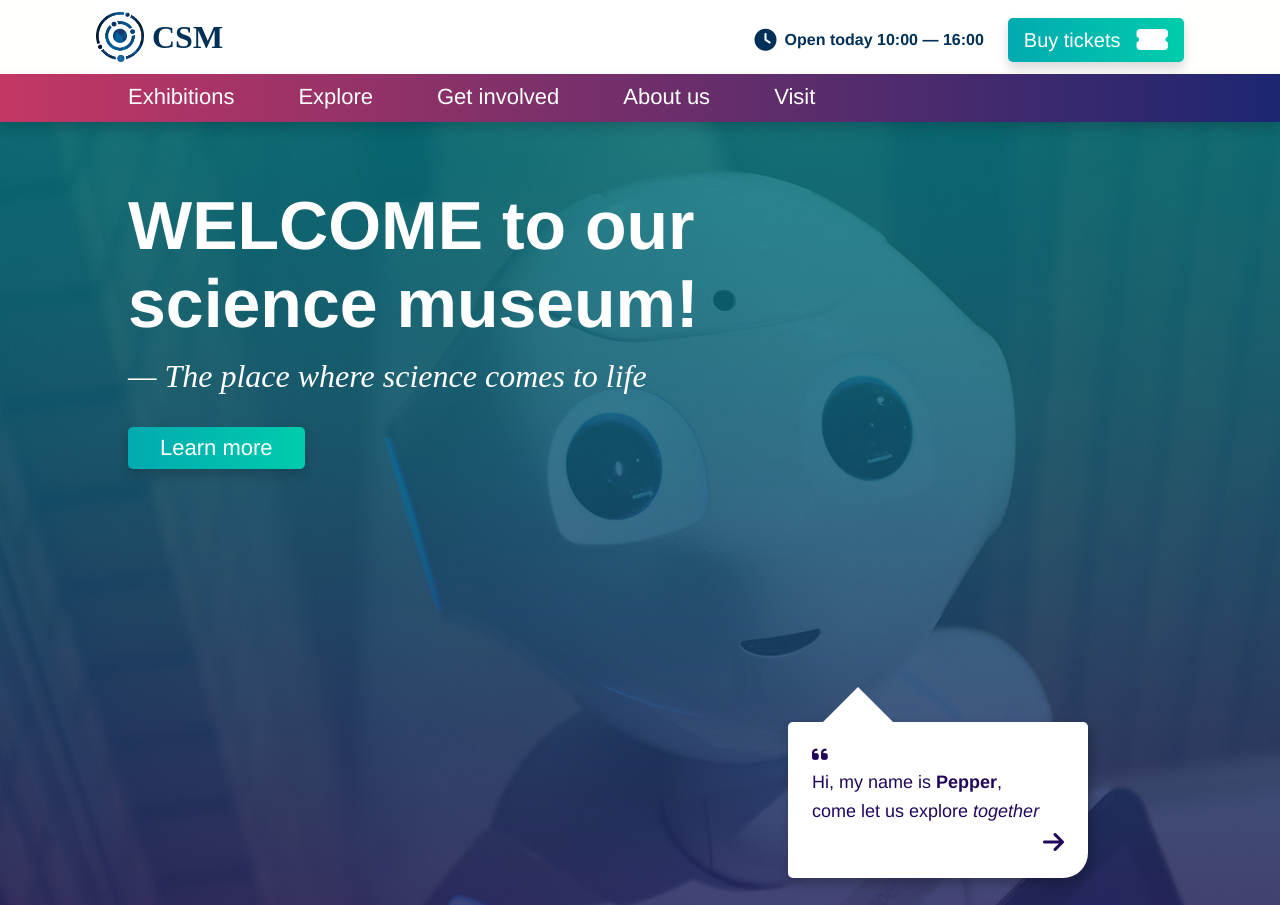
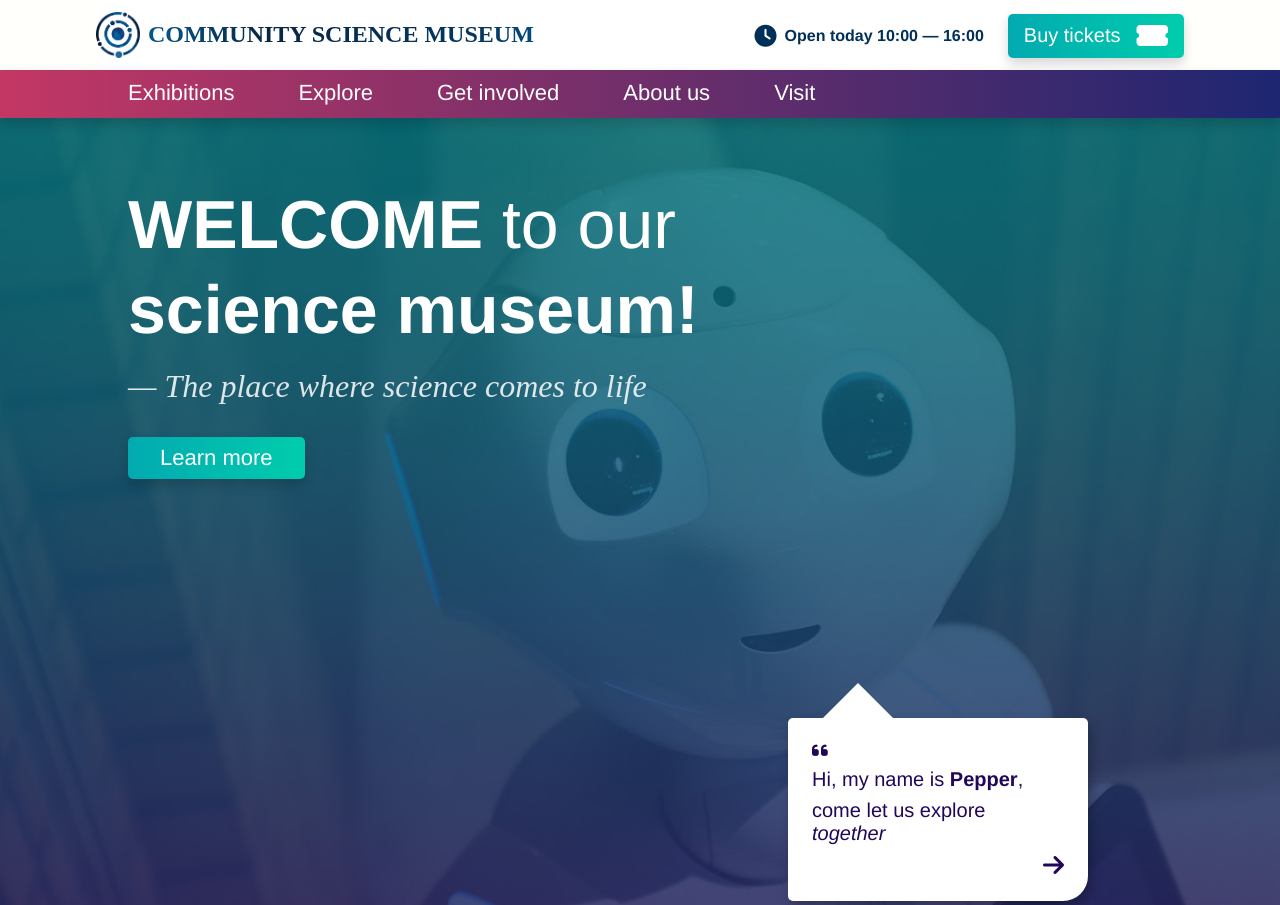
Before and after one commit to 7oiden/community-science-museum-sp1, a plain HTML site: page index.html in a window 1280 px wide. Shown: the top 905 px of the page. Drawn offline with Linux system fonts and the light colour scheme; a web font is replaced by a local one.

Commit message:
logo improved

```diff
--- a/index.html
+++ b/index.html
@@ -28,7 +28,8 @@
           <div class="logo">
             <img src="images/cms-logo-new.png" alt="Community Science Museum logo" />
           </div>
-          <span class="logo-text">CSM</span>
+          <span class="logo-text">Community Science Museum</span>
+          <span class="logo-text-mobile">CSM</span>
         </a>
         <div class="header-content-wrapper">
           <div class="time-wrapper">
@@ -107,7 +108,8 @@
       <div class="hero-container">
         <div class="hero-content">
           <hgroup>
-            <h1 class="hero-heading">WELCOME to our science museum!</h1>
+            <h1 class="hero-heading"><strong class="hero-heading-bold">WELCOME</strong> to our <span
+                class="hero-heading-bold">science museum!</span></h1>
             <h2 class="hero-sub-heading">— The place where science comes to life</h2>
           </hgroup>
           <a href="https://www.ticketmaster.com/" class="button hero-button">
@@ -318,7 +320,7 @@
         <section class="newsletter-section">
           <label class="newsletter-label" for="newsletter">
             Sign up to our <em>newsletter</em> and be the first to know about our
-            exciting <em>new stuff</em>:
+            exciting new stuff:
           </label>
           <div class="newsletter-success">
             Welcome! Please check your inbox
--- a/styles/in_common.css
+++ b/styles/in_common.css
@@ -31,10 +31,6 @@ body {
 main {
   background-color: var(--body-bg);
 }
-
-/* hr {
-  width: 100%;
-} */
 
 .fa {
   color: var(--light-text-col);
@@ -99,7 +95,6 @@ a {
   position: relative;
   width: 100%;
   background-image: linear-gradient(to right, #C33764 0%, #1D2671 100%);
-  /* background-image: linear-gradient(to right, #02AAB0 0%, #00CDAC 100%); */
   color: #fff;
   font-family: var(--main-heading);
   font-size: 1.5rem;
@@ -117,11 +112,6 @@ a {
   flex-direction: column;
   gap: 1rem;
 }
-
-/* form {
-  width: 85%;
-  margin: 0 auto;
-} */
 
 .modal-text {
   font-size: 1rem;
@@ -208,29 +198,20 @@ header {
   gap: 0.5rem;
 }
 
-.logo-text {
+.logo-text, .logo-text-mobile {
+  background: linear-gradient(90deg, rgba(3,88,140,1) 0%, rgba(7,38,68,1) 31%, rgba(5,57,97,1) 88%, rgba(2,75,125,1) 100%);
+  background-clip: text;
+  -webkit-text-fill-color: transparent;
   font-family: var(--logo-text);
   font-weight: bold;
   font-size: 2rem;
-  color: var(--dark-blue);
 }
 
-/* .header-search-form {
-  display: flex;
+.logo-text {
+  display: none;
+  font-size: 1.5rem;
+  text-transform: uppercase;
 }
-
-.header-search-form input {
-  padding: 0.5rem;
-  font-size: 1.125rem;
-} */
-
-/* .header-search-button {
-  border: none;
-  border-radius: 0 3px 3px 0;
-  cursor: pointer;
-  padding: 0.75rem;
-  background-color: var(--dark-blue);
-} */
 
 .time-wrapper {
   display: flex;
@@ -253,14 +234,14 @@ header {
 
 .logo {
   display: block;
-  width: 3rem;
+  width: 2.75rem;
   margin: 0;
   padding: 0;
 }
 
 .logo img {
   display: block;
-  width: 3rem;
+  width: 2.75rem;
 }
 
 .navbar {
@@ -270,7 +251,6 @@ header {
   padding: 0;
   margin: 0;
   background-image: linear-gradient(to right, #C33764 0%, #1D2671 100%);
-  /* background-image: linear-gradient(to right, #02AAB0 0%, #00CDAC 100%); */
   color: var(--content-bg);
   font-family: var(--link-text);
   font-size: 1.5rem;
@@ -291,7 +271,6 @@ header {
   outline: none;
   border-top: 2px solid transparent;
   border-bottom: 2px solid transparent;
-  /* margin-bottom: -2px; */
   padding: 0.5rem 2rem;
 }
 
@@ -304,7 +283,6 @@ header {
   transform: scaleX(0);
   transform-origin: center;
   transition: transform 0.3s;
-  /* top: -2px; */
 }
 
 .menu-link:hover {
@@ -460,10 +438,6 @@ ul li {
   display: none;
 }
 
-/* #success-message {
-  visibility: hidden;
-} */
-
 .fading-background {
   height: 100%;
   background-color: #00000099;
@@ -475,7 +449,6 @@ ul li {
   animation-name: animate-backdrop;
   animation-duration: 0.3s;
   animation-timing-function: ease-out;
-  /* top: 130px; */
 }
 
 .fb-show {
@@ -485,7 +458,6 @@ ul li {
 
 /* Main
 --------------------*/
-/* new code */
 .main-wrapper {
   width: 100%;
   background-color: var(--main-bg);
@@ -505,7 +477,6 @@ ul li {
 .header {
   color: var(--dark-text-col);
   margin-bottom: 2.5rem;
-  /* padding-right: 5%; */
 }
 
 .main-heading-wrapper {
@@ -535,21 +506,10 @@ ul li {
   font-family: var(--main-sub-heading);
   font-size: 1.125rem;
   font-weight: 600;
-  /* font-style: italic; */
   margin-top: 0.5rem;
   padding: 0.5rem 1rem;
   color: #C33764;
 }
-
-/* .heading-divider {
-  width: 100%;
-  height: 1px;
-  color: #C33764;
-  opacity: 0.5;
-  margin: 0;
-  padding: 0;
-  display: none;
-} */
 
 .cta-wrapper {
   display: flex;
@@ -578,7 +538,6 @@ ul li {
   font-family: var(--button-text);
   font-size: 1.125rem;
   display: inline-block;
-  /* align-self: center; */
   text-align: center;
   border: none;
   border-radius: 5px;
@@ -596,20 +555,10 @@ ul li {
   box-shadow: none;
 }
 
-
 .newsletter-wrapper {
   width: 100%;
   background-color: var(--dark-bg);
 }
-
-/* .blur {
-  position: absolute;
-  margin: 0 auto;
-  background-color: #ffffff80;
-  margin-bottom: 0;
-  position: relative;
-  bottom: 0;
-} */
 
 .newsletter-section {
   width: 90%;
@@ -636,20 +585,14 @@ ul li {
 #newsletter-input {
   flex: 3;
   font-size: 1rem;
-  /* border: 3px solid #0030574d; */
   border-radius: 0 7px 7px 0;
   padding: 0.75rem 1rem;
-  /* outline: none; */
 }
 
 .newsletter-label {
-  font-weight: bold;
+  /* font-weight: bold; */
   color: var(--text-highlight-col);
 }
-
-/* #newsletter-input:focus {
-  border-color: #02AAB0;
-} */
 
 #sign-up-button {
   position: absolute;
@@ -669,7 +612,7 @@ ul li {
 .newsletter-success {
   width: 100%;
   font-size: 1.125rem;
-  background-color: var(--success-color);
+  background-color: var(--success-bg);
   border: 2px solid var(--dark-green);
   border-radius: 5px;
   color: var(--light-text-col);
@@ -679,7 +622,6 @@ ul li {
 }
 
 .info-box {
-  /* background-color: var(--info-box-bg); */
   color: var(--dark-text-col);
   background: rgb(255,255,255);
   background: radial-gradient(circle, rgba(255,255,255,1) 0%, rgba(235,236,242,1) 100%);
@@ -692,11 +634,6 @@ ul li {
   margin: 0;
   padding: 0;
 }
-
-/* .info-box p {
-  font-size: 1rem;
-  color: var(--dark);
-} */
 
 .gallery-section {
   width: 100%;
@@ -726,7 +663,6 @@ ul li {
 footer {
   flex-shrink: 0;
   background-color: var(--footer-bg);
-
 }
 
 .footer-wrapper {
@@ -738,7 +674,6 @@ footer {
   color: #fff;
   padding-top: 2rem;
   padding-bottom: 2rem;
-
 }
 
 .footer-container ul {
@@ -776,7 +711,6 @@ footer {
   gap: 0.25rem;
   padding: 0;
   margin: 0;
-
 }
 
 .footer-links-list li {
@@ -847,10 +781,6 @@ footer {
     font-size: 1.5rem;
     text-align: center;
   }
-
-  /* .gallery-wrapper {
-    gap: 2rem;
-  } */
 }
 
 @media only screen and (min-width: 768px) {
@@ -891,18 +821,22 @@ footer {
   .image-box, .image-box img {
     border-radius: 5px;
   }
-
-  /* Footer
---------------------*/
 }
 
 @media only screen and (min-width: 992px) {
 
   /* Header
   --------------------*/
-
   .navbar-icon {
       font-size: 2.5rem;
+    }
+
+  .logo-text {
+    display: block;
+  }
+
+  .logo-text-mobile {
+    display: none;
   }
 
   #header-time-icon {
@@ -963,7 +897,6 @@ footer {
 --------------------*/
   .navbar-menu {
     align-items: center;
-    /* padding: 0.75rem 0; */
   }
 
   .navbar-menu-list {
@@ -998,7 +931,6 @@ footer {
 
   .main-heading {
     font-size: 2.5rem;
-    /* text-align: center; */
   }
 
   .main-heading-lead {
@@ -1011,7 +943,6 @@ footer {
 
   .info-box-heading {
     font-size: 1.375rem;
-
   }
 
   .info-box p {
--- a/styles/index.css
+++ b/styles/index.css
@@ -155,17 +155,26 @@
 
 .hero-heading {
   font-family: var(--main-heading);
+  font-weight: 500;
   font-size: 2.5rem;
   margin: 0;
   padding: 0;
+  line-height: 1.25;
+  /* border-bottom: 2px solid #ffffff40; */
+}
+
+.hero-heading-bold {
+  font-weight: 1000;
 }
 
 .hero-sub-heading {
   font-weight: 500;
   font-family: var(--main-sub-heading);
+  color: var(--light-text-col);
   margin: 1rem 0 0 0;
   padding: 0;
   font-style: italic;
+  opacity: 0.85;
 }
 
 
@@ -581,6 +590,10 @@
     font-size: 2rem;
   }
 
+  .speech-bubble-text {
+    font-size: 1.25rem;
+  }
+
   .info-icon {
     font-size: 2rem;
   }
--- a/styles/variables.css
+++ b/styles/variables.css
@@ -1,5 +1,4 @@
 :root {
-  /* --magenta: #a20067; */
   --button-color: #a20067;
   --navbar-color: #05778b;
   --dark-purple: #210759;
@@ -14,19 +13,16 @@
   --blue: #007298;
   --orange: #dc4405;
   --footer-color: #3d6a6b;
-  /* --light-grey: #e8e8e8; */
   --body-bg: #d8d8d8;
   --content-bg: #fffffb;
   --main-bg: #FFFFFB;
-  /* --navbar-color: #05778b; */
   --success-bg: #19a184bf;
   --error-color: #fb655a;
   --info-box-bg: #f1f1f1;
   --footer-bg: #3d6a6b;
   --input-focus-col: #02AAB0;
-  --text-highlight-col: #A9FFDB;
+  --text-highlight-col: #6effe7;
   --white: #ffffff;
-  /* --center-align: 0 auto 0 auto; */
   --body-text: "sofia-pro", "helvetica", "arial", "sans-serif";
   --main-heading: "proxima-nova", "helvetica", "arial", "sans-serif";
   --main-sub-heading: "skolar-sans-latin",
@@ -34,5 +30,5 @@
   --secondary-heading: "proxima-soft", "helvetica", "arial", "sans-serif";
   --button-text: "proxima-soft", "helvetica", "arial", "sans-serif";
   --link-text: "proxima-soft", "helvetica", "arial", "sans-serif";
-  --logo-text: "futura-pt-condensed"
+  --logo-text: "proxima-nova-condensed"
 }
```
Also changed, not shown: about_us.html (+3 -2 lines), contact.html (+1 -1 lines), exhibitions.html (+1 -1 lines), explore.html (+1 -1 lines), get_involved.html (+1 -1 lines), visit.html (+1 -1 lines). Lines whose indentation alone changed are shown as unchanged.
